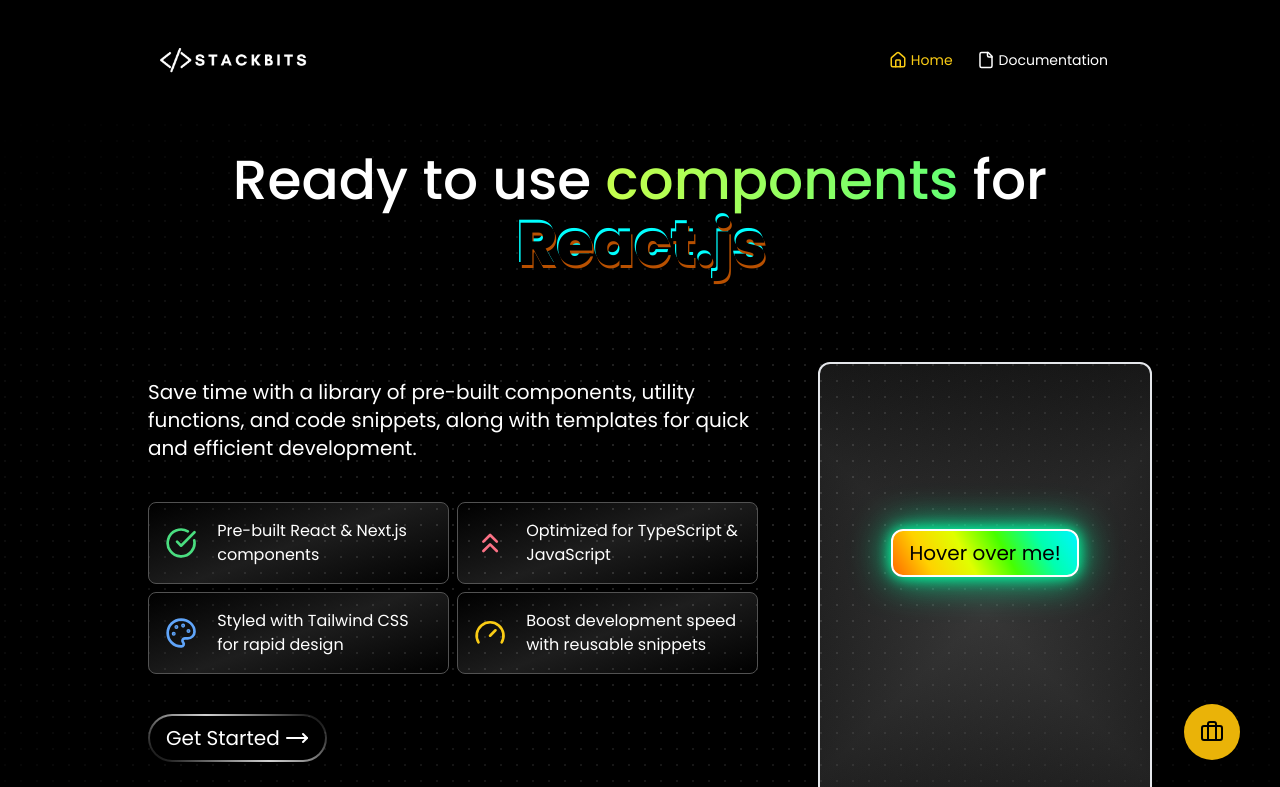
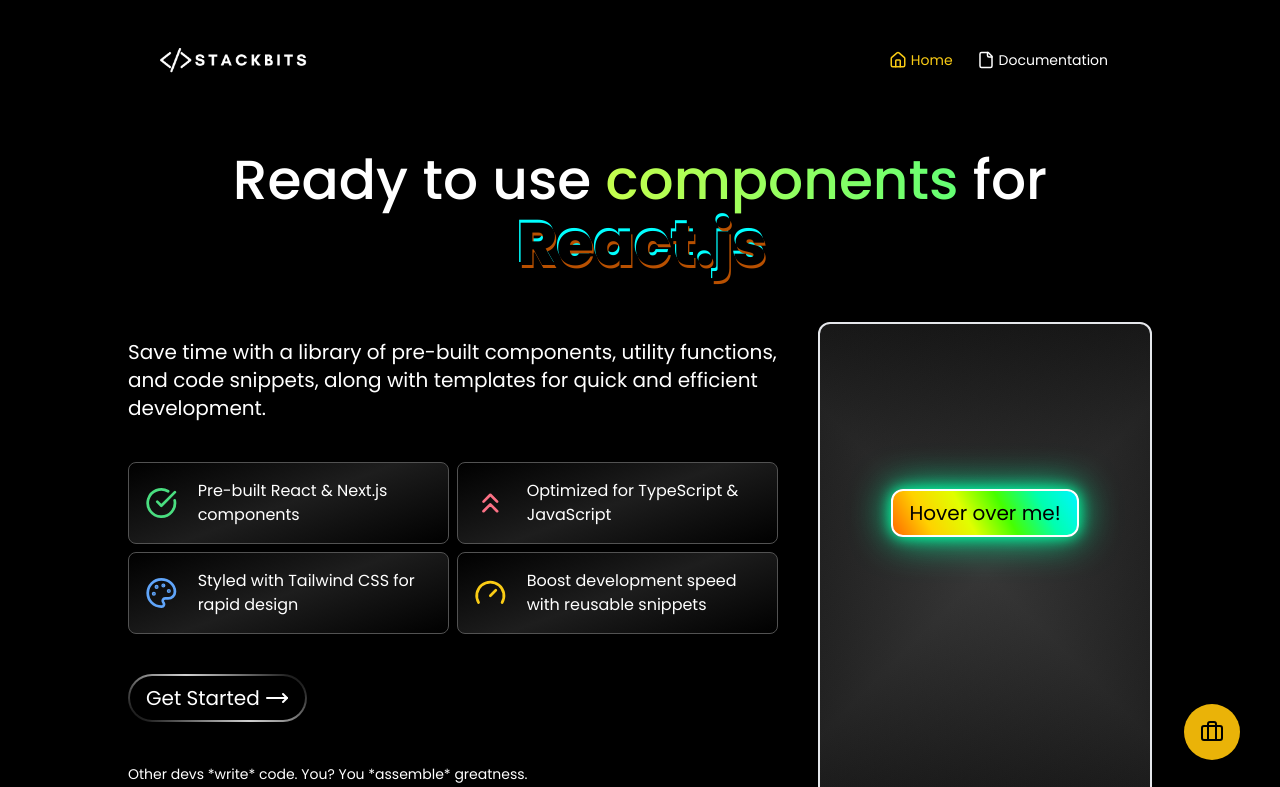
Before and after one commit to samitkapoor/stackbits, a Next.js app: page / in a window 1280 px wide. Shown: the top 787 px of the page. Built offline with nearby package versions, Linux system fonts and the light colour scheme.

Commit message:
Refactor UI components and hero section styling

```diff
--- a/app/globals.css
+++ b/app/globals.css
@@ -51,9 +51,6 @@ body {
 }
 
 .moving-border-card {
-  display: flex;
-  align-items: center;
-  justify-content: center;
   background: linear-gradient(var(--angle), transparent 90%, #ffffff 90%);
   animation: moveGradient 4s linear infinite;
 }
--- a/components/hero-section.tsx
+++ b/components/hero-section.tsx
@@ -3,7 +3,6 @@
 import React from 'react';
 import { motion } from 'framer-motion';
 
-import DotBackground from './ui/dot-background';
 import HeroIllustration from './hero-illustration';
 import MovingBorderButton from './ui/moving-border-button';
 import { ChevronsUp, CircleCheckBig, Gauge, MoveRight, Palette } from 'lucide-react';
@@ -35,7 +34,7 @@ const HeroSection = () => {
   return (
     <div className="flex flex-col w-full items-center justify-center">
       <div className="flex items-center w-full relative">
-        <DotBackground className="sm:gap-10 md:gap-20 py-5 md:p-8 lg:px-32 flex-col relative">
+        <div className="sm:gap-10 md:gap-10 py-5 md:p-8 lg:px-32 flex-col relative w-full flex items-start justify-start">
           <motion.p
             initial={{
               opacity: 0,
@@ -53,7 +52,6 @@ const HeroSection = () => {
               React.js
             </GlitchText>
           </motion.p>
-
           <div className="flex flex-col xl:flex-row items-center xl:items-start justify-center xl:justify-start gap-10 relative">
             <div className="inline-flex flex-col items-start justify-center lg:justify-start relative lg:max-w-[650px] lg:w-auto">
               <motion.p
@@ -64,12 +62,12 @@ const HeroSection = () => {
                   opacity: 1,
                   transition: { duration: 1.2, ease: 'backOut', delay: 0.2 }
                 }}
-                className="text-[14px] sm:text-[16px] lg:text-[20px] leading-7 mt-4 text-center lg:text-left px-5"
+                className="text-[14px] sm:text-[16px] lg:text-[20px] leading-7 mt-4 text-center lg:text-left"
               >
                 Save time with a library of pre-built components, utility functions, and code
                 snippets, along with templates for quick and efficient development.
               </motion.p>
-              <div className="grid grid-cols-2 gap-2 mt-10 px-5">
+              <div className="grid grid-cols-2 gap-2 mt-10">
                 {features.map((feature) => {
                   return <IconCard key={feature.text} icon={feature.icon} text={feature.text} />;
                 })}
@@ -80,7 +78,7 @@ const HeroSection = () => {
                   opacity: 1,
                   transition: { duration: 1.2, delay: 0.2 }
                 }}
-                className="mt-10 flex items-center justify-center xl:justify-start px-5"
+                className="mt-10 flex items-center justify-center xl:justify-start"
               >
                 <Link href={'/docs/introduction'}>
                   <MovingBorderButton wrapperClassName="p-[2px]" className="px-4 py-2 text-xl">
@@ -97,7 +95,7 @@ const HeroSection = () => {
                   opacity: 1,
                   transition: { duration: 1.2, ease: 'backOut', delay: 1.5 }
                 }}
-                className="text-[14px] sm:text-[16px] lg:text-[14px] leading-6 mt-10 md:mt-10 text-center lg:text-left px-5"
+                className="text-[14px] sm:text-[16px] lg:text-[14px] leading-6 mt-10 md:mt-10 text-center lg:text-left"
               >
                 Other devs *write* code. You? You *assemble* greatness.{' '}
                 <br className="hidden sm:block" />
@@ -106,7 +104,7 @@ const HeroSection = () => {
             </div>
             <HeroIllustration />
           </div>
-        </DotBackground>
+        </div>
       </div>
     </div>
   );
--- a/components/ui/moving-border-card.tsx
+++ b/components/ui/moving-border-card.tsx
@@ -11,7 +11,7 @@ const MovingBorderCard = ({
 }) => {
   return (
     <div className={`moving-border-card p-[3px] ${wrapperClassName}`}>
-      <div className={`flex items-center justify-center relative ${className}`}>{children}</div>
+      <div className={`${className}`}>{children}</div>
     </div>
   );
 };
--- a/components/ui/shine-button.tsx
+++ b/components/ui/shine-button.tsx
@@ -1,9 +1,16 @@
 import { motion } from 'framer-motion';
 import React from 'react';
 
-type ShineButtonProps = React.ButtonHTMLAttributes<HTMLButtonElement>;
+type ShineButtonProps = {
+  speed?: number;
+} & React.ButtonHTMLAttributes<HTMLButtonElement>;
 
-const ShineButton: React.FC<ShineButtonProps> = ({ children, className, ...props }) => {
+const ShineButton: React.FC<ShineButtonProps> = ({
+  children,
+  className,
+  speed = 2.5,
+  ...props
+}) => {
   return (
     <button
       {...props}
@@ -17,7 +24,7 @@ const ShineButton: React.FC<ShineButtonProps> = ({ children, className, ...props
           background: 'linear-gradient(-55deg, transparent 45%, #ffffffaa, transparent 55%)'
         }}
         transition={{
-          duration: 2.5,
+          duration: speed,
           repeat: Infinity,
           ease: 'linear'
         }}
```
